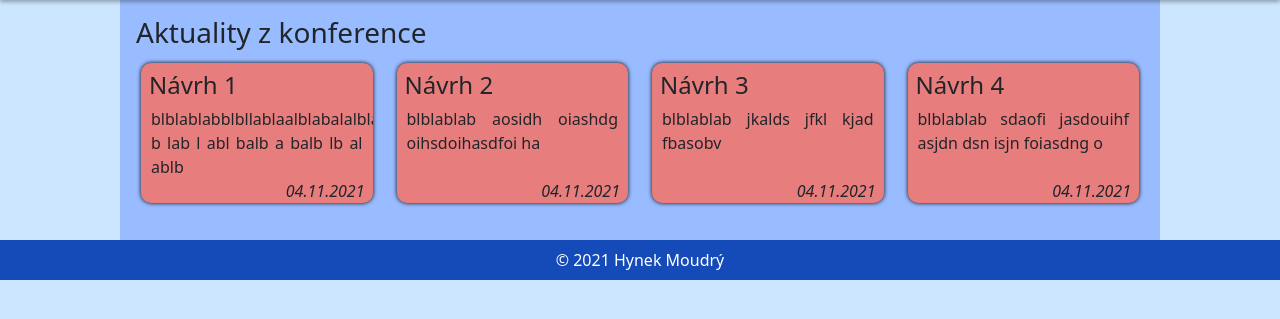
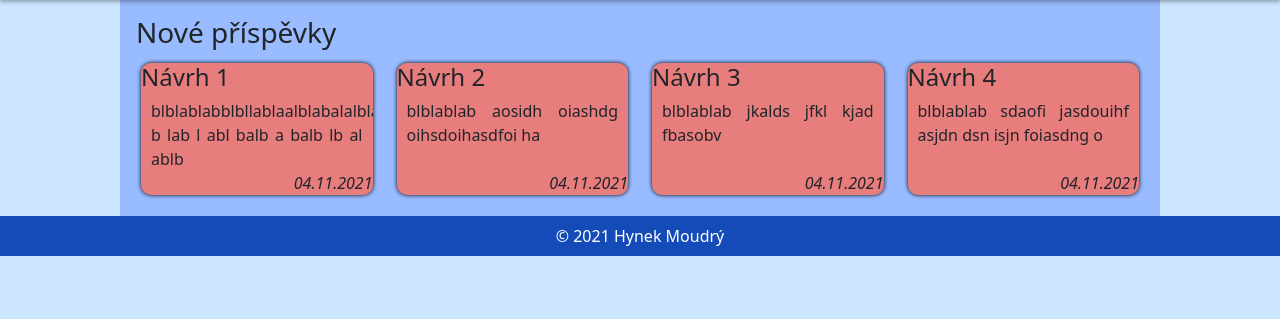
Before and after one commit to HynekM99/WEB-Konference, a PHP site: page /uvod in a window 1280 px wide. Shown: the part 40-359 px from the top of the page. Run offline with PHP 8.4, Linux system fonts and the light colour scheme; some libraries are stand-ins or nearby versions.

Commit message:
Simplified uvod.

```diff
--- a/views/uvod.phtml
+++ b/views/uvod.phtml
@@ -1,64 +1,37 @@
 <div class="p-3">
     <h3>
-        Aktuality z konference
+        Nové příspěvky
     </h3>
     <div class="row">
         <div class="col-sm-6 col-lg-3 mb-4 mb-sm-4 mb-lg-0">
             <div class="article-preview">
-                <h4 class="p-2 mb-0">
-                    Návrh 1
-                </h4>
-                <p>
-                    blblablabblbllablaalblabalalbla b lab l abl balb a balb lb al ablb
-                </p>
-                <span class="text-end w-100 d-block pe-2">
-                    04.11.2021
-                </span>
+                <h4>Návrh 1</h4>
+                <p>blblablabblbllablaalblabalalbla b lab l abl balb a balb lb al ablb</p>
+                <span>04.11.2021</span>
             </div>
         </div>
         <div class="col-sm-6 col-lg-3 mb-4 mb-sm-4 mb-lg-0">
             <div class="article-preview">
-                <h4 class="p-2 mb-0">
-                    Návrh 2
-                </h4>
-                <p>
-                    blblablab aosidh oiashdg oihsdoihasdfoi ha
-                </p>
-                <span class="text-end w-100 d-block pe-2">
-                    04.11.2021
-                </span>
+                <h4>Návrh 2</h4>
+                <p>blblablab aosidh oiashdg oihsdoihasdfoi ha</p>
+                <span>04.11.2021</span>
             </div>
         </div>
         <div class="col-sm-6 col-lg-3 mb-4 mb-sm-4 mb-lg-0">
             <div class="article-preview">
-                <h4 class="p-2 mb-0">
-                    Návrh 3
-                </h4>
-                <p>
-                    blblablab jkalds jfkl  kjad fbasobv
-                </p>
-                <span class="text-end w-100 d-block pe-2">
-                    04.11.2021
-                </span>
+                <h4>Návrh 3</h4>
+                <p>blblablab jkalds jfkl  kjad fbasobv</p>
+                <span>04.11.2021</span>
             </div>
         </div>
         <div class="col-sm-6 col-lg-3 mb-4 mb-sm-4 mb-lg-0">
             <div class="article-preview">
-                <h4 class="p-2 mb-0">
-                    Návrh 4
-                </h4>
-                <p>
-                    blblablab sdaofi jasdouihf asjdn dsn isjn foiasdng o
-                </p>
-                <span class="text-end w-100 d-block pe-2">
-                    04.11.2021
-                </span>
+                <h4>Návrh 4</h4>
+                <p>blblablab sdaofi jasdouihf asjdn dsn isjn foiasdng o</p>
+                <span>04.11.2021</span>
             </div>
         </div>
     </div>
-    <p>
-
-    </p>
 </div>
 <script>
     document.getElementById("uvod").classList.add("selected");
```
